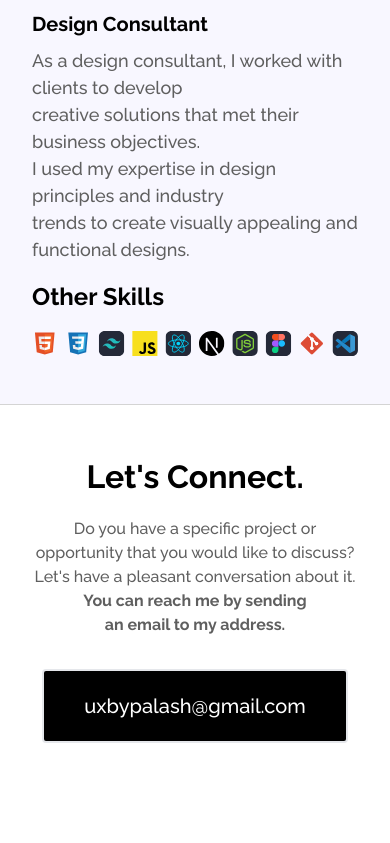
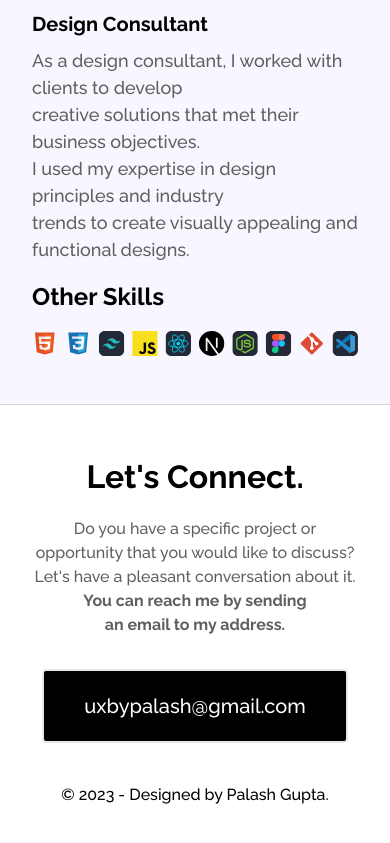
Before and after one commit to itzgupta/uxbypalash-live, a Next.js app: page / in a window 390 px wide. Shown: the part 3038-3881 px from the top of the page. Before the commit the page ends 3845 px from the top, so only its background shows below. Built offline with nearby package versions, Linux system fonts and the light colour scheme.

Commit message:
Home-responsive-update-3

```diff
--- a/src/components/Footer.jsx
+++ b/src/components/Footer.jsx
@@ -13,6 +13,9 @@ const Footer = () => {
             <button className='text-white text-[20px] font-medium rounded border-2 bg-black py-[20px] px-[40px] my-8 hover:text-black hover:bg-white hover:border-black'>
                 uxbypalash@gmail.com
             </button>
+            <p className='text-[16px] font-medium py-2'>
+                &#169; 2023 - Designed by Palash Gupta.
+            </p>
         </div>
     </div>
   )
```
